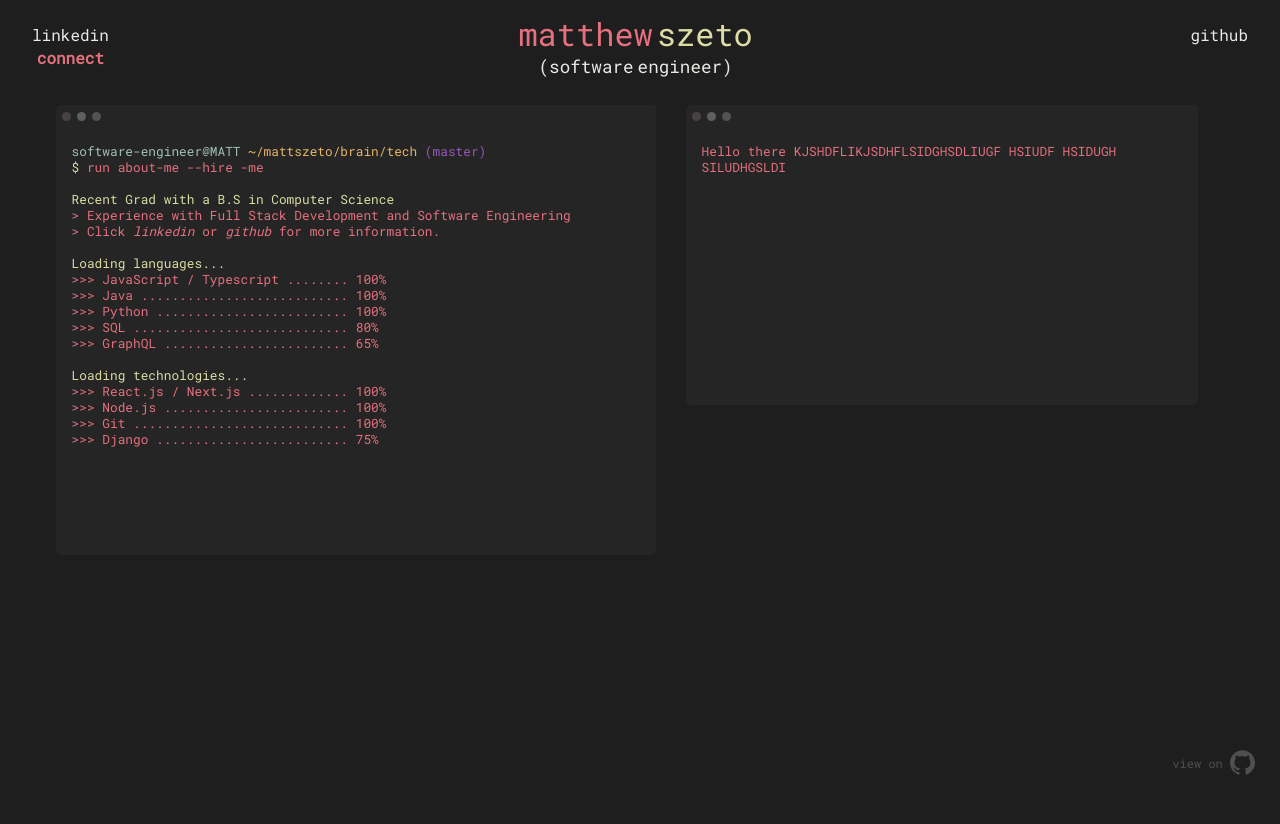
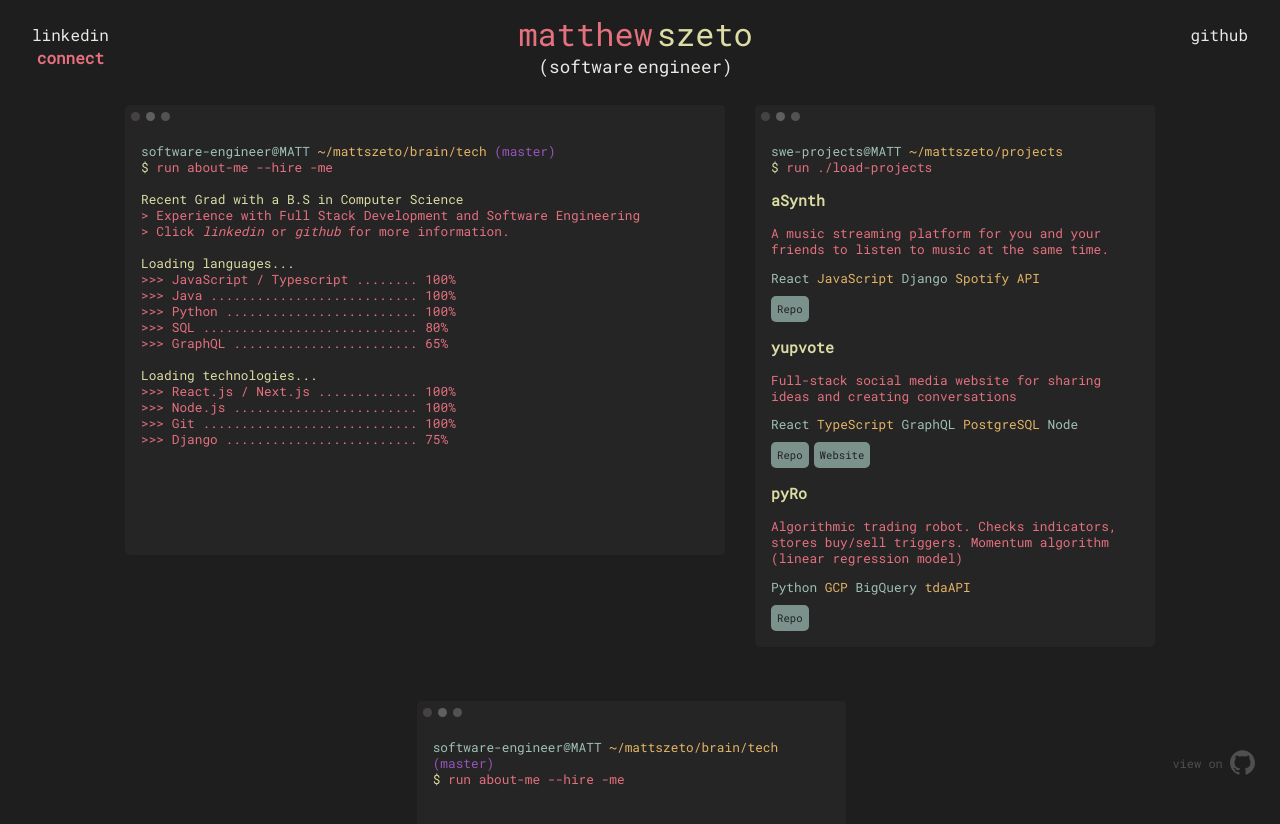
Before and after one commit to mattszeto/portfolio, a React (Create React App) app: page / in a window 1280 px wide. Shown: the top 824 px of the page. Before the commit the page ends 800 px from the top, so only its background shows below. Built offline with nearby package versions, Linux system fonts and the light colour scheme.

Commit message:
cleaned up app.js and projects, adding experience

```diff
--- a/src/App.js
+++ b/src/App.js
@@ -5,7 +5,8 @@
 import Window from "./components/Window.jsx";
 import ViewOnGithub from "./components/ViewOnGithub.jsx";
 import Projects from "./components/Projects.jsx";
-import ProjectContainers from "./components/ProjectContainers";
+import Experience from "./components/Experience";
+// import ProjectContainers from "./components/ProjectContainers";
 
 const App = () => {
   const [dimensions, setDimensions] = useState({
@@ -40,16 +41,13 @@
             <AboutMe />
           </Window>
 
-          {/* <Window draggable size="s">
-              <div>
-                <span className="green">swe-projects@MATT </span>
-                <span className="orange">~/mattszeto/projects</span>
-              </div>
-              <span className="yellow">$</span> run ./load-projects
-              <Projects />
-            </Window> */}
+          <Window draggable size="s">
+            <Projects />
+          </Window>
           <div>
-            <ProjectContainers />
+            <Window size="m">
+              <Experience />
+            </Window>
           </div>
         </div>
       ) : (
@@ -58,15 +56,14 @@
             <AboutMe />
           </Window>
 
-          {/* <Window size="s">
-            <div>
-              <span className="green">swe-projects@MATT </span>
-              <span className="orange">~/mattszeto/projects</span>
-            </div>
-            <span className="yellow">$</span> run ./load-projects
+          <Window size="s">
             <Projects />
-          </Window> */}
-          <ProjectContainers />
+          </Window>
+          <div>
+            <Window size="s">
+              <Experience />
+            </Window>
+          </div>
         </div>
       )}
 
--- a/src/components/AboutMe.jsx
+++ b/src/components/AboutMe.jsx
@@ -1,7 +1,7 @@
 import React from "react";
 import UseDelay from "../utils/useDelay.jsx";
 
-const HomeContent = () => {
+const AboutMe = () => {
   return (
     <div>
       <div>
@@ -78,4 +78,4 @@
   );
 };
 
-export default HomeContent;
+export default AboutMe;
--- /dev/null
+++ b/src/components/Experience.jsx
@@ -0,0 +1,17 @@
+import React from "react";
+
+const Experience = () => {
+  return (
+    <div>
+      <div>
+        <span className="green">software-engineer@MATT </span>
+        <span className="orange">~/mattszeto/brain/tech</span>
+        <span className="purple"> (master)</span>
+      </div>
+      <span className="yellow">$</span> run about-me --hire -me
+      <br />
+    </div>
+  );
+};
+
+export default Experience;
--- a/src/components/Projects.jsx
+++ b/src/components/Projects.jsx
@@ -38,6 +38,11 @@
   return (
     <div id="projects">
       <div className="proj-wrapper">
+      <div>
+              <span className="green">swe-projects@MATT </span>
+              <span className="orange">~/mattszeto/projects</span>
+            </div>
+            <span className="yellow">$</span> run ./load-projects
         {projects.map((project, index) => (
           <div key={index} className="proj">
             <div className="details">
```
